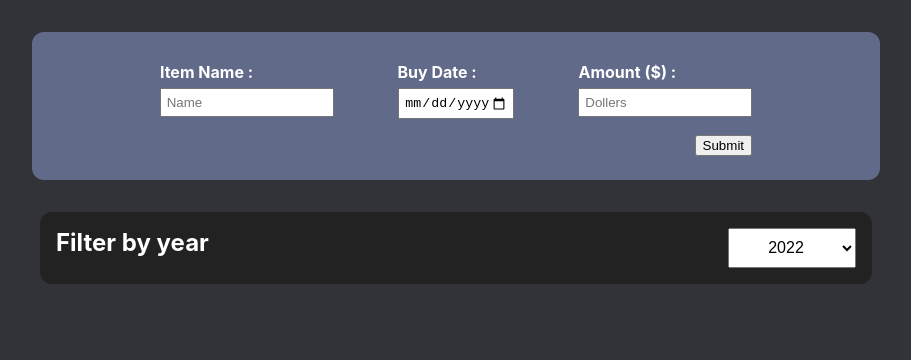
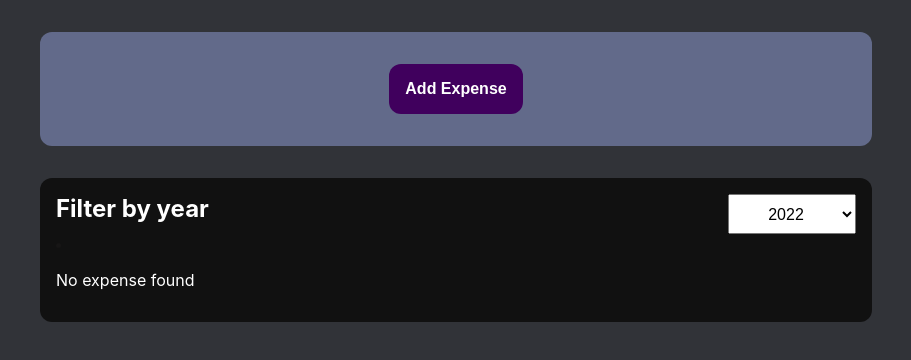
Before and after one commit to Kiran-Bendigeri/expenditure-react-app, a React (Create React App) app: page / in a window 1280 px wide. Shown: the top 360 px of the page, without its empty margins (184-1095 px from the left). Built offline with nearby package versions, Linux system fonts and the light colour scheme.

Commit message:
implemented add and cancel button functionality to expense form

```diff
--- a/src/App.js
+++ b/src/App.js
@@ -5,11 +5,11 @@ import NewExpense from './components/NewExpense/NewExpense'
 
 
 const DUMMY_EXPENSES = [
-  { id:1,
-    title:"Sugar",
-    amount:50,
-    date : new Date(2021, 0, 1)
-  },
+  // { id:1,
+  //   title:"Sugar",
+  //   amount:50,
+  //   date : new Date(2021, 0, 1)
+  // },
   { id:2,
     title:"Towel",
     amount:300,
@@ -32,8 +32,10 @@ function App() {
 
   const AddExpenseHandler = (expense) => {
     setExpenses(prevExpense => {
-      return [...prevExpense, expense];
+      return [expense, ...prevExpense];
     });
+
+    console.log(expense);
   }
 
   return (
--- a/src/components/Expenses/ExpenseFilter.js
+++ b/src/components/Expenses/ExpenseFilter.js
@@ -4,7 +4,6 @@ import './ExpenseFilter.css'
 const ExpenseFilter = (props) => {
 
     const filterEventHandler = (event) => {
-        // console.log(event.target.value);
         props.onYearChange(event.target.value);
     }
 
--- a/src/components/Expenses/ExpenseItem.css
+++ b/src/components/Expenses/ExpenseItem.css
@@ -6,6 +6,7 @@
     align-items: center;
     margin: 1rem 0;
     border-radius: 12px;
+    background-color: #555;
 }
 
 .expense-item__description{
@@ -64,4 +65,8 @@
     .expense-item__description h3{
         font-size: 1.25rem;
     }
+
+    button{
+        margin: 1rem;
+    }
 }
--- a/src/components/Expenses/ExpenseItem.js
+++ b/src/components/Expenses/ExpenseItem.js
@@ -22,7 +22,7 @@ const ExpenseItem = (props) => {
         <h3>{title}</h3>
         <div className="expense-item__price">$ {props.amount}</div>
       </div>
-      <button onClick={clickHandler}>Click to Update..!</button>
+      <button onClick={clickHandler}>Update</button>
     </Card>
   );
 }
--- /dev/null
+++ b/src/components/Expenses/ExpenseList.css
@@ -0,0 +1,7 @@
+.expense-list{
+    padding-left: 0;
+}
+
+.expense-list__fallback{
+    color: #fff;
+}
--- /dev/null
+++ b/src/components/Expenses/ExpenseList.js
@@ -0,0 +1,23 @@
+import './ExpenseList.css'
+import ExpenseItem from './ExpenseItem'
+
+const ExpenseList = (props) => {
+  if (props.items.length === 0) {
+    return <p className="expense-list__fallback">No expense found</p>
+  } else {
+    return (
+      <ul className="expense-list">
+        {props.items.map((expense) => (
+          <ExpenseItem
+            key={expense.id}
+            title={expense.title}
+            amount={expense.amount}
+            date={expense.date}
+          />
+        ))}
+      </ul>
+    )
+  }
+}
+
+export default ExpenseList
--- a/src/components/Expenses/Expenses.js
+++ b/src/components/Expenses/Expenses.js
@@ -1,35 +1,30 @@
-import ExpenseItem from './ExpenseItem'
 import './Expenses.css'
 import Card from '../UI/Card'
 import ExpenseFilter from './ExpenseFilter'
 import React, { useState } from 'react'
+import ExpenseList from './ExpenseList'
 
 const Expenses = (props) => {
-  const [selectedYear, SetSelectedYear] = useState('2022')
+  const [selectedYear, SetSelectedYear] = useState("2022")
 
   const YearChangeHandler = (SelectedYear) => {
     SetSelectedYear(SelectedYear)
   }
 
-  const filteredExpenseYear = props.items.filter(expense => {
+  const filteredExpenseYear = props.items.filter((expense) => {
     return expense.date.getFullYear().toString() === selectedYear;
-  });
+  })
 
   return (
-    <Card className="expenses">
-      <ExpenseFilter
-        selectedYear={selectedYear}
-        onYearChange={YearChangeHandler}
-      />
-      {filteredExpenseYear.map((expense) => {
-        return <ExpenseItem
-          key={expense.id}
-          title={expense.title}
-          amount={expense.amount}
-          date={expense.date}
+      <Card className="expenses">
+        <ExpenseFilter
+          selectedYear={selectedYear}
+          onYearChange={YearChangeHandler}
         />
-      })}
-    </Card>
+        <li>
+          <ExpenseList items = {filteredExpenseYear}/>
+        </li>
+      </Card>
   )
 }
 
--- a/src/components/NewExpense/ExpenseForm.css
+++ b/src/components/NewExpense/ExpenseForm.css
@@ -10,20 +10,30 @@
     display: flex;
     flex-flow: column;
     line-height: 2rem;
-    /* width: 100%; */
     margin-inline: 2rem;
 }
 
 .input{
-    max-width: 10rem;
+    flex: 1 1 10rem;
     padding: 0.3rem;
+    max-height: 1.5rem;
 }
 
 .buttons{
     display: flex;
     flex-wrap: wrap;
-    justify-content: space-between;
+    justify-content: flex-start;
     flex-flow: row-reverse;
-    margin-inline: 2rem;
+    margin-inline: 1rem;
     padding-top: 1rem;
 }
+
+button{
+    font-size: 1rem;
+    font-weight: bold;
+    color: #fff;
+    background-color: #40005D;
+    border: transparent;
+    padding: 1rem;
+    border-radius: 12px;
+}
--- a/src/components/NewExpense/ExpenseForm.js
+++ b/src/components/NewExpense/ExpenseForm.js
@@ -5,6 +5,10 @@ const ExpenseForm = (props) => {
   const [titleEntered, setTitleEntered] = useState('')
   const [amountEntered, setAmountEntered] = useState('')
   const [dateEntered, setDateEntered] = useState('')
+
+  const CancelButtonHandler = () => {
+    props.onCancel();
+  }
 
   // const [enteredUserInput, setEnteredUserInput] = useState({
   //     enteredTitle:'',
@@ -106,8 +110,8 @@ const ExpenseForm = (props) => {
       </div>
 
       <div className="buttons">
-        <input className="submit-button" type="submit" value="Submit" />
-        {/* <input className="reset-button" type="reset" value="Reset" /> */}
+        <button className="submit-button" type="submit">Submit</button>
+        <button onClick={CancelButtonHandler}>Cancel</button>
       </div>
     </form>
   )
--- a/src/components/NewExpense/NewExpense.css
+++ b/src/components/NewExpense/NewExpense.css
@@ -1,9 +1,20 @@
 .new-expense{
-    max-width: 50rem;
+    width: 50rem;
+    max-width: 95%;
     background-color: #687194e4;
-    padding: 1.5rem;
+    padding: 1rem;
     display: flex;
     flex-wrap: wrap;
     margin: 2rem auto;
     justify-content: center;
 }
+
+.add-button{
+    font-size: 1rem;
+    font-weight: bold;
+    color: #fff;
+    background-color: #40005D;
+    border: transparent;
+    padding: 1rem;
+    border-radius: 12px;
+}
--- a/src/components/NewExpense/NewExpense.js
+++ b/src/components/NewExpense/NewExpense.js
@@ -1,21 +1,39 @@
 import './NewExpense.css'
 import ExpenseForm from './ExpenseForm'
 import Card from '../UI/Card'
+
+import React, { useState } from 'react'
 const NewExpense = (props) => {
+  const [IsEditing, setIsEditing] = useState(false)
+
+  const startEditingHandler = () => {
+    setIsEditing(true);
+  }
+
+  const stopEditingHnadler = () => {
+    setIsEditing(false);
+  }
 
   const SaveExpenseDataHandler = (enteredExpenseData) => {
     const expenseData = {
       ...enteredExpenseData,
-            id: Math.random().toString()
-        };
-        props.onAddExpense(expenseData);
-    };
+      id: Math.random().toString(),
+    }
+    props.onAddExpense(expenseData)
+  }
+
+  let button = !IsEditing && (
+    <button className='add-button' onClick={startEditingHandler}>Add Expense</button>
+  )
+  let expenseform = IsEditing && (
+  <ExpenseForm onSaveExpenseData={SaveExpenseDataHandler} onCancel={stopEditingHnadler}/>)
 
   return (
     <Card className="new-expense">
-            <ExpenseForm onSaveExpenseData={SaveExpenseDataHandler} />
+      {button}
+      {expenseform}
     </Card>
-    );
-};
+  )
+}
 
-export default NewExpense;
+export default NewExpense
--- a/src/components/UI/Card.css
+++ b/src/components/UI/Card.css
@@ -1,5 +1,5 @@
 .card{
-    background-color: #555;
+    background-color: #111;
     box-shadow: rgba(253, 202, 202, 0.8);
     border-radius: 12px;
 }
```
Lines whose indentation alone changed are shown as unchanged.
